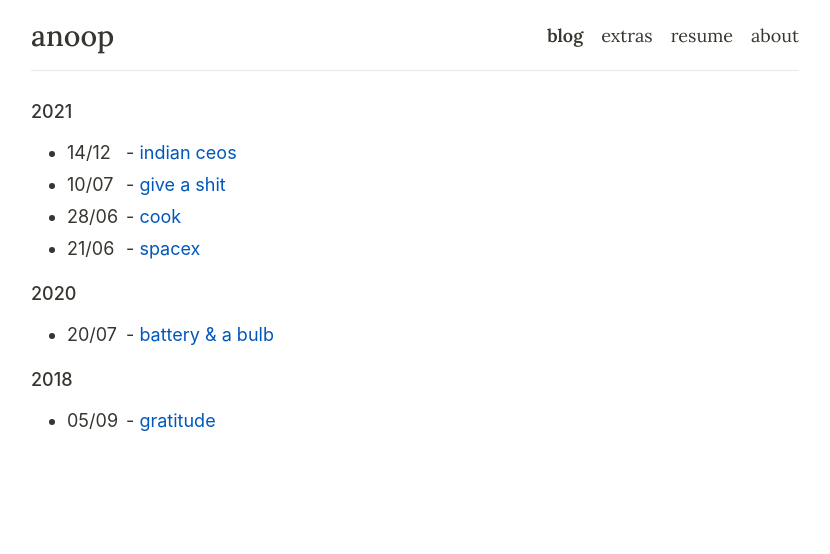
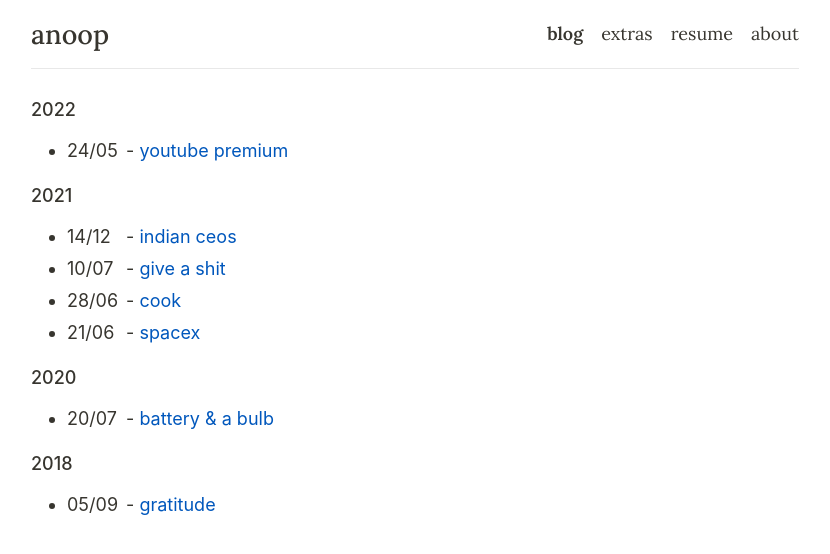
Before and after one commit to helloanoop/helloanoop.com, a Next.js app: page / in a window 1280 px wide. Shown: the top 554 px of the page, without its empty margins (225-1055 px from the left). Built offline with nearby package versions, Linux system fonts and the light colour scheme.

Commit message:
blog: youtube premium

```diff
--- a/src/components/Header/StyledWrapper.js
+++ b/src/components/Header/StyledWrapper.js
@@ -10,7 +10,7 @@ const Wrapper = styled.div`
     font-family: Lora, serif;
 
     .anoop {
-      font-size: 1.6rem;
+      font-size: 1.5rem;
     }
 
     nav {
--- a/src/pages/index.js
+++ b/src/pages/index.js
@@ -21,7 +21,12 @@ export default function Index() {
 
       <Header />
       <main className="page page-home">
-        <h4 className="font-medium">2021</h4>
+        <h4 className="font-medium">2022</h4>
+        <ul className='blog-list'>
+          <BlogLink title="youtube premium" path="/youtube-premium" date="24/05"/>
+        </ul>
+
+        <h4 className="font-medium mt-4">2021</h4>
         <ul className='blog-list'>
           <BlogLink title="indian ceos" path="/indian-ceos" date="14/12"/>
           <BlogLink title="give a shit" path="/give-a-shit" date="10/07"/>
```
Also changed, not shown: posts/youtube-premium.md (added, +14 -0 lines).
